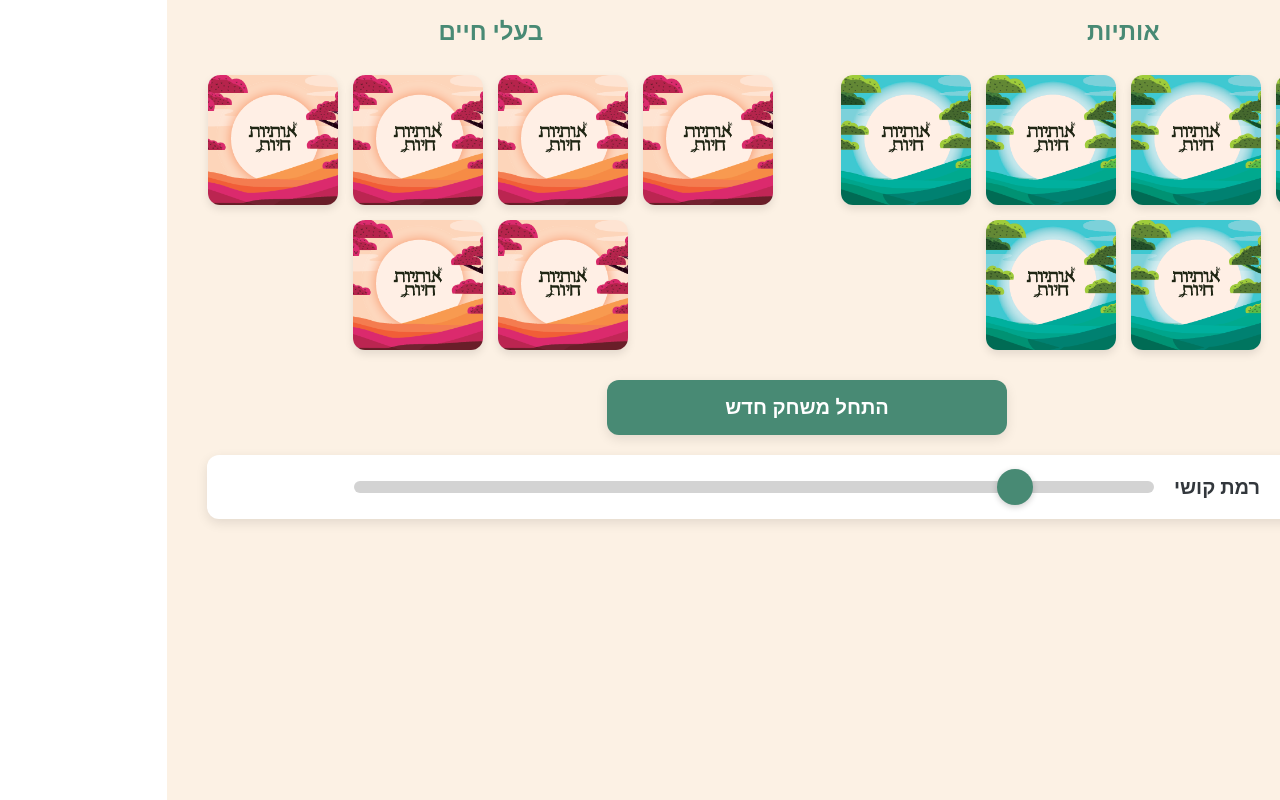
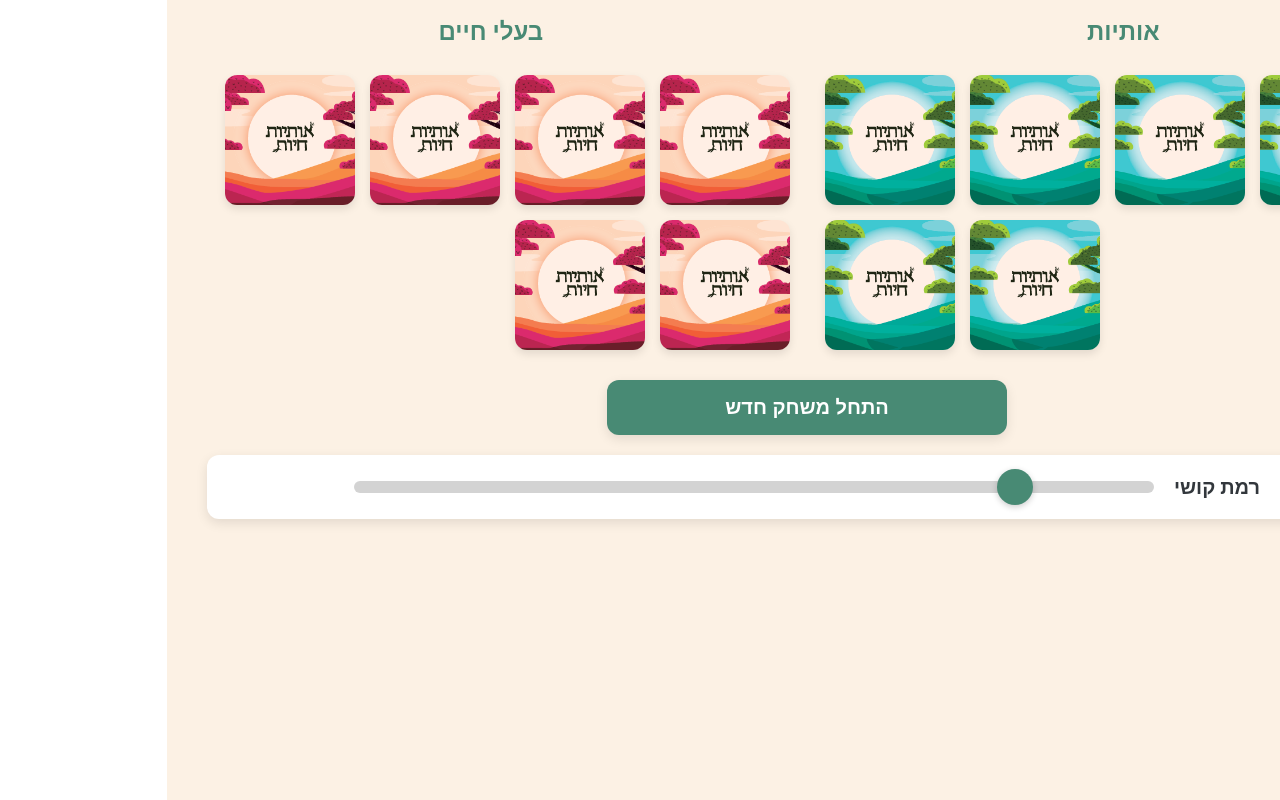
Before and after one commit to liveletters/games, a React (Vite) app: page /memory-game in a window 1280 px wide. Built offline with nearby package versions, Linux system fonts and the light colour scheme.

Commit message:
style: align columns inward for balanced incomplete rows
- Left column (letters): cards align right
- Right column (animals): cards align left
- Odd numbers of cards now meet in the middle naturally
- Mobile/tablet: cards center when columns stack vertically

```diff
--- a/src/pages/MemoryGame.css
+++ b/src/pages/MemoryGame.css
@@ -157,14 +157,23 @@
   font-family: 'Heebo', sans-serif;
 }
 
-/* Cards Grid - Flexbox for centered cards within each column */
+/* Cards Grid - Flexbox for cards within each column */
 .cards-grid {
   display: flex;
   flex-wrap: wrap;
   gap: 15px;
   padding: 10px;
   width: 100%;
-  justify-content: center;
+}
+
+/* Left column (letters) - align cards to the right */
+.cards-column:first-child .cards-grid {
+  justify-content: flex-end;
+}
+
+/* Right column (animals) - align cards to the left */
+.cards-column:last-child .cards-grid {
+  justify-content: flex-start;
 }
 
 /* Card Styling - Square cards for little kids with imprecise fingers */
@@ -370,6 +379,12 @@
     padding: 15px;
   }
 
+  /* Center cards on stacked mobile layout */
+  .cards-column:first-child .cards-grid,
+  .cards-column:last-child .cards-grid {
+    justify-content: center;
+  }
+
   .modal-content {
     padding: 35px 25px;
     width: 85%;
@@ -403,6 +418,12 @@
   .cards-grid {
     gap: 10px;
     padding: 10px;
+  }
+
+  /* Center cards on stacked mobile layout */
+  .cards-column:first-child .cards-grid,
+  .cards-column:last-child .cards-grid {
+    justify-content: center;
   }
 
   .modal-content {
```
